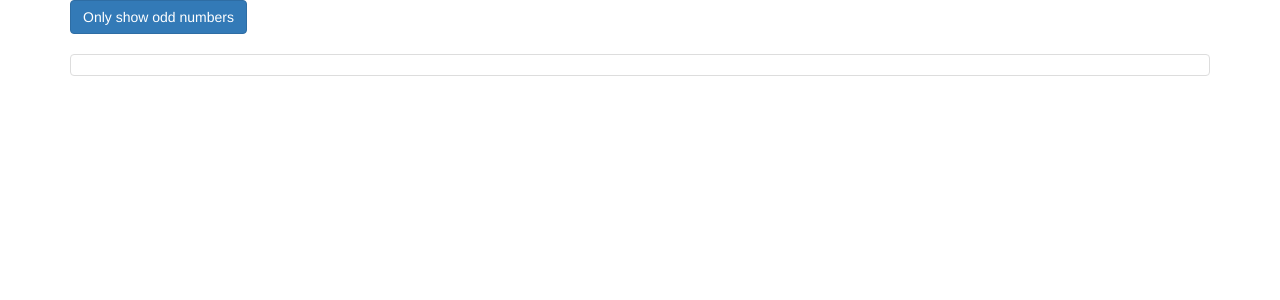
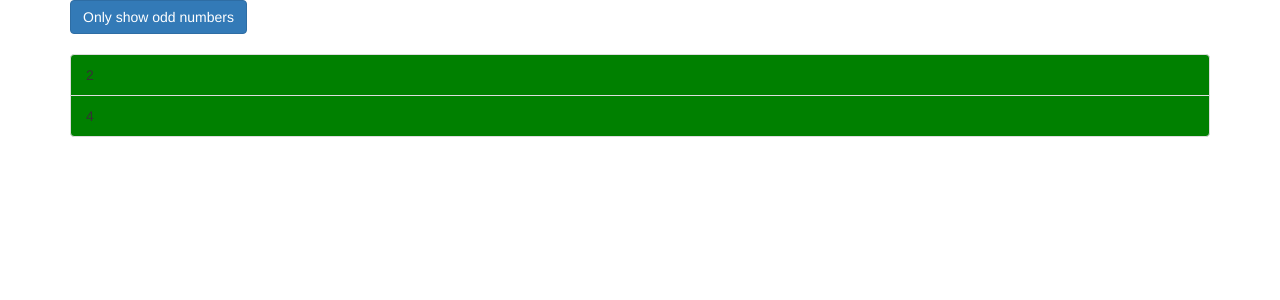
Before and after one commit to gvpinto/ng-directive-start, an Angular app: page / in a window 1280 px wide. Shown: the top 300 px of the page. Built offline with nearby package versions, Linux system fonts and the light colour scheme.

Commit message:
Recap ngClass, ngStyle, ngIf and ngFor

```diff
--- a/src/app/app.component.css
+++ b/src/app/app.component.css
@@ -0,0 +1,7 @@
+.odd {
+  color: red;
+}
+
+.event {
+  color: blue;
+}
--- a/src/app/app.component.html
+++ b/src/app/app.component.html
@@ -6,7 +6,30 @@
       </button>
       <br /><br />
       <ul class="list-group">
-        <li class="list-group-item"></li>
+        <div *ngIf="onlyOdd">
+          <li
+            class="list-group-item"
+            *ngFor="let oddNumber of oddNumbers"
+            [ngClass]="{ odd: oddNumber % 2 !== 0 }"
+            [ngStyle]="{
+              backgroundColor: oddNumber % 2 !== 0 ? 'yellow' : 'transparent'
+            }"
+          >
+            {{ oddNumber }}
+          </li>
+        </div>
+        <div *ngIf="!onlyOdd">
+          <li
+            class="list-group-item"
+            *ngFor="let evenNumber of evenNumbers"
+            [ngClass]="{ even: evenNumber % 2 === 0 }"
+            [ngStyle]="{
+              backgroundColor: evenNumber % 2 === 0 ? 'green' : 'transparent'
+            }"
+          >
+            {{ evenNumber }}
+          </li>
+        </div>
       </ul>
       <ng-template [ngIf]="onlyOdd">
         <p>Only odd</p>
--- a/src/app/app.component.ts
+++ b/src/app/app.component.ts
@@ -7,5 +7,7 @@
 })
 export class AppComponent {
   numbers = [1, 2, 3, 4, 5];
+  oddNumbers = [1, 3, 5];
+  evenNumbers = [2, 4];
   onlyOdd = false;
 }
```
